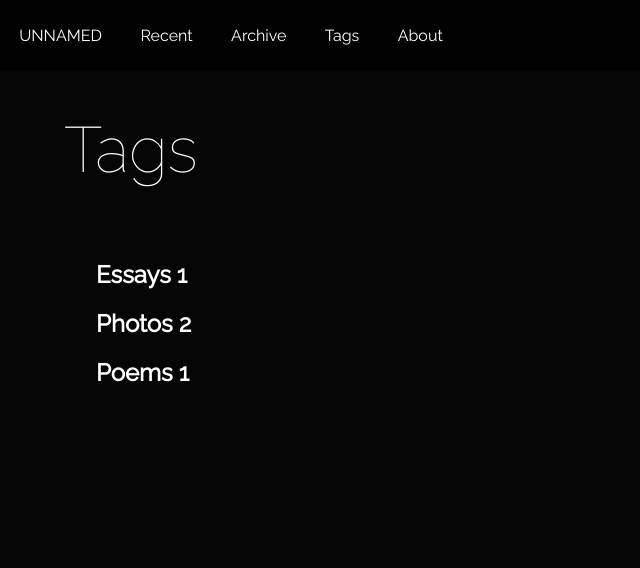
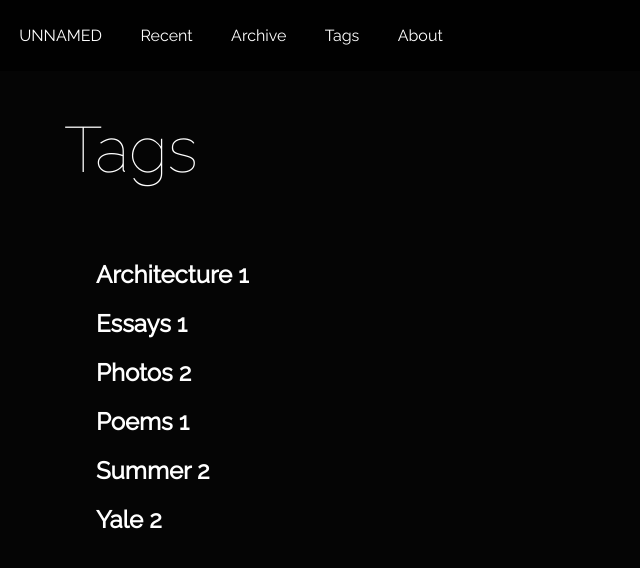
Before and after one commit to jk5228/unnamed, a Jekyll site: the page built from index.html, in a window 1280 px wide and 900 px high, scrolled down 2858 px. Shown: the top 568 px of the window, without its empty margins (0-640 px from the left). Built offline with Jekyll 4.4.1, drawn with Linux system fonts in a browser that asks for light colours; Markdown is read by kramdown in place of the engine named in the settings.

```diff
--- a/_posts/2014-05-07-summerphotos1.md
+++ b/_posts/2014-05-07-summerphotos1.md
@@ -3,7 +3,7 @@
 title: Summer Photos 1
 cover: becton.jpg
 imgs: [becton.jpg, colonnade.jpg, sss.jpg]
-tags: [Photos]
+tags: [Photos, Yale, Summer, Architecture]
 ---
 
 I'm hoping to get better at photography over the summer since I now have access to a DSLR. For now, I have these.
--- a/_posts/2014-05-08-summerphotos2.md
+++ b/_posts/2014-05-08-summerphotos2.md
@@ -3,7 +3,7 @@
 title: Summer Photos 2
 cover: habakkuk.jpg
 imgs: [habakkuk.jpg, beinecke.jpg, northcourt.jpg]
-tags: [Photos]
+tags: [Photos, Yale, Summer]
 ---
 
 Before returning the camera I'd borrowed, I couldn't help but take advantage of the interesting lighting yesterday. That's about the only good thing about New England weather!
```
